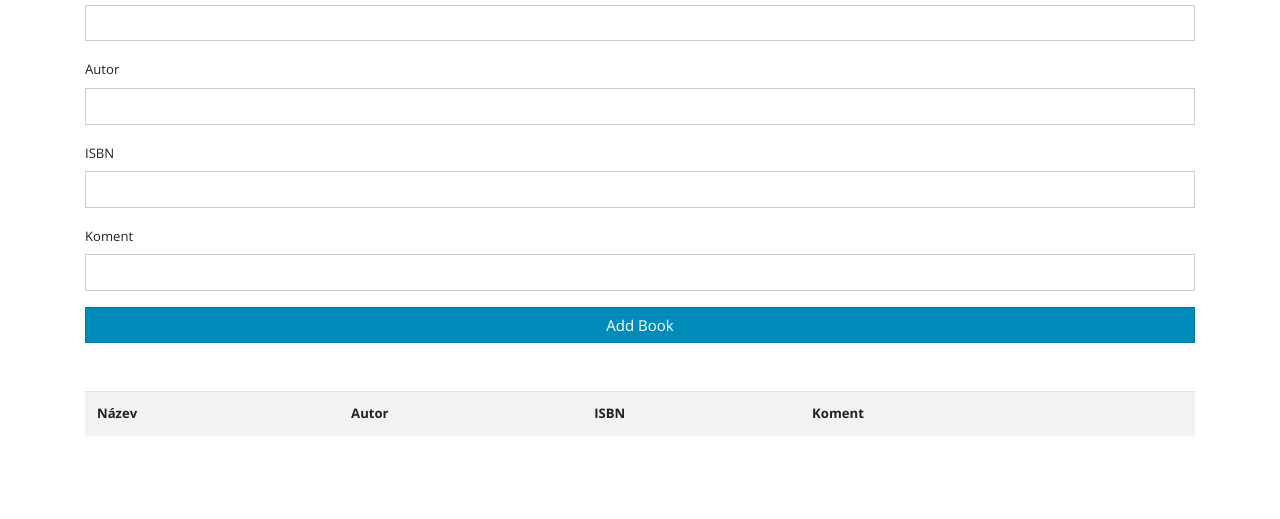
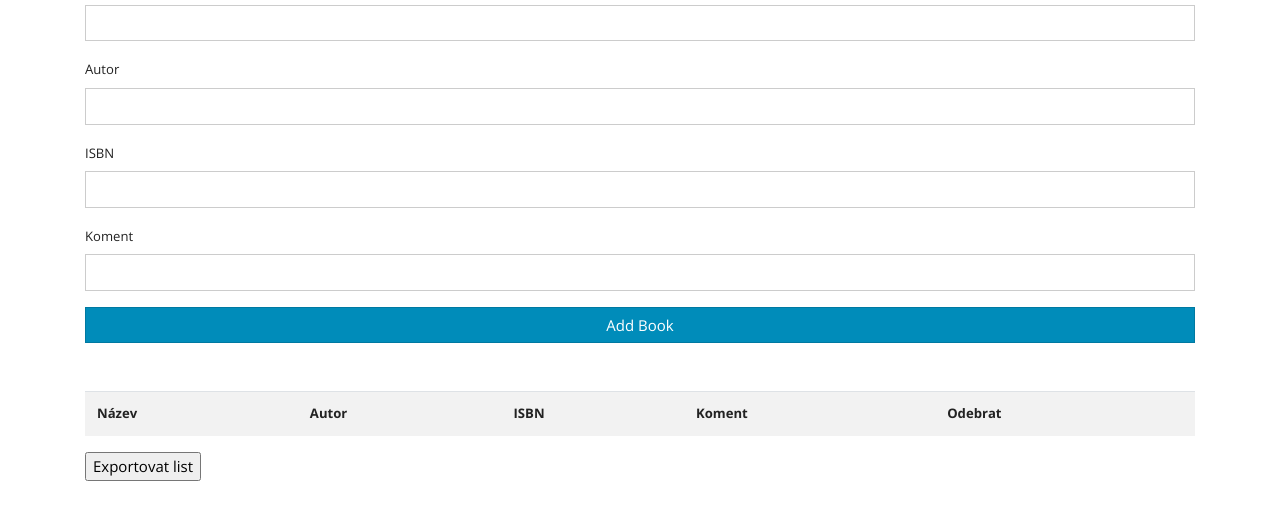
Before and after one commit to MarekPotocek/TWWW-App, a plain HTML site: page index.html in a window 1280 px wide. Shown: the part 125-644 px from the top of the page. Drawn offline with nearby package versions, Linux system fonts and the light colour scheme.

Commit message:
Přidávám Export + rozširuji funkce

```diff
--- /dev/null
+++ b/exportToExcel.js
@@ -0,0 +1,15 @@
+function exportToExcel(tableId){
+	let tableData = document.getElementById(tableId).outerHTML;
+    tableData = tableData.replace(/<img[^>]*>/gi,""); //enable thsi if u dont want images in your table
+	tableData = tableData.replace(/<A[^>]*>|<\/A>/g, ""); //remove if u want links in your table
+    tableData = tableData.replace(/<input[^>]*>|<\/input>/gi, ""); //remove input params
+
+	tableData = tableData
+
+	//click a hidden link to which will prompt for download.
+	let a = document.createElement('a')
+	let dataType = 'data:application/vnd.ms-excel';
+	a.href = `data:application/vnd.ms-excel, ${encodeURIComponent(tableData)}`
+	a.download = 'Seznam knih' + '.xls'
+	a.click()
+}
--- a/index.html
+++ b/index.html
@@ -7,6 +7,7 @@
     <script src="https://kit.fontawesome.com/25989d9b1b.js" crossorigin="anonymous"></script>
     <link rel="stylesheet"href="bootstrap.css">
     <title>Databáze knih</title>
+
 </head>
 <body>
 
@@ -33,19 +34,21 @@
           </div>
           <input type="submit" value="Add Book" class="btn btn-primary btn-block">
       </form>
-      <table class="table table-striped mt-5">
+      <table  id="exTable" class="table table-striped mt-5";>
           <thread>
               <tr>
                   <th>Název</th>
                   <th>Autor</th>
                   <th>ISBN</th>
                   <th>Koment</th>
-                  <th></th>
+                  <th>Odebrat</th>
               </tr>
           </thread>
           <tbody id="book-list"></tbody>
       </table>
+      <input type="button" value="Exportovat list" onclick="exportToExcel('exTable')" />
   </div>
+  <script src="exportToExcel.js" defer></script>
   <script src="app.js"></script>
 </body>
 </html>
```
